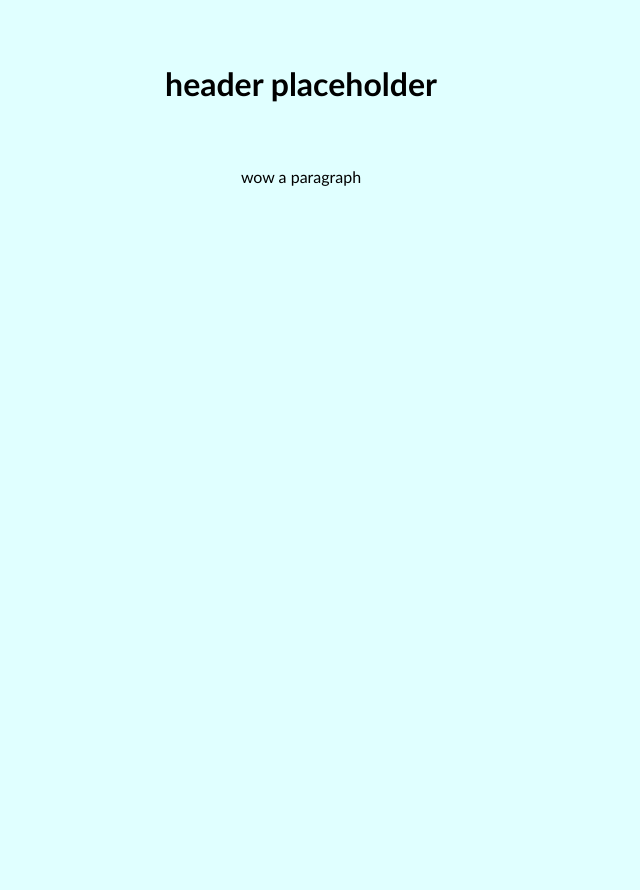
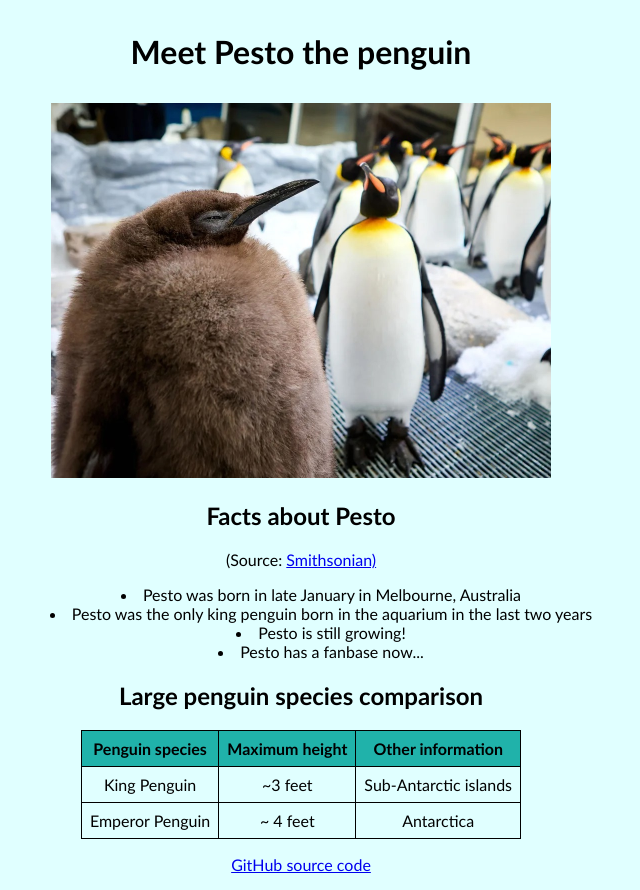
Before and after one commit to kkrachenfels/cs291a_p0, a plain HTML site: page index.html in a window 1280 px wide. Shown: the whole page, without its empty margins (339-979 px from the left). Before the commit the page ends 800 px from the top, so only its background shows below. Drawn offline with Linux system fonts and the light colour scheme.

Commit message:
add requirements - img, list, table, link

```diff
--- a/css/style.css
+++ b/css/style.css
@@ -1,13 +1,41 @@
+* {
+	text-align: center;
+}
+
 h1 {
 	font-family: Trebuchet MS;
 	font-size: 24 pt;
-	text-align: center;
-	margin: 2em;
+	margin: 1em;
 }
 
 body {
 	font-family: Trebuchet MS;
 	font-size: 16 pt;
 	background-color: lightcyan;
-	text-align: center;
 }
+
+ul {
+    list-style-position: inside;
+}
+
+table, th, td {
+	margin-left: auto;
+    margin-right: auto;
+    border: 1px solid black;
+    border-collapse: collapse;
+}
+
+th, td {
+	padding-left: 0.5em;
+	padding-right: 0.5em;
+    padding-top: 0.5em;
+    padding-bottom: 0.5em;
+}
+
+th {
+	background-color: lightseagreen;
+}
+
+img {
+	width:500px;
+}
--- a/index.html
+++ b/index.html
@@ -8,8 +8,41 @@
   </head>
 
   <body>
-    <h1>header placeholder</h1>
-    <p>wow a paragraph</p>
+    <h1>Meet Pesto the penguin</h1>
+
+    <img src="imgs/pesto.jpg" alt="pesto the penguin">
+
+    <h2>Facts about Pesto</h2>
+    <p>(Source: <a href="https://www.smithsonianmag.com/smart-news/meet-pesto-the-biggest-baby-penguin-this-australian-aquarium-has-ever-seen-180985149/">Smithsonian)</a></p>
+
+    <ul>
+      <li>Pesto was born in late January in Melbourne, Australia</li>
+      <li>Pesto was the only king penguin born in the aquarium in the last two years</li>
+      <li>Pesto is still growing!</li>
+      <li>Pesto has a fanbase now...</li>
+    </ul>
+
+    <h2>Large penguin species comparison</h2>
+    <table>
+      <tr>
+        <th>Penguin species</th>
+        <th>Maximum height</th>
+        <th>Other information</th>
+      </tr>
+      <tr>
+        <td>King Penguin</td>
+        <td>~3 feet</td>
+        <td>Sub-Antarctic islands</td>
+      </tr>
+      <tr>
+        <td>Emperor Penguin</td>
+        <td>~ 4 feet</td>
+        <td>Antarctica</td>
+      </tr>
+    </table>
+
+    <p><a href="https://github.com/kkrachenfels/cs291a_p0">
+    GitHub source code</a></p>
   </body>
 
 </html>
```
Also changed, not shown: imgs/pesto.jpg (added), 1 other file.
